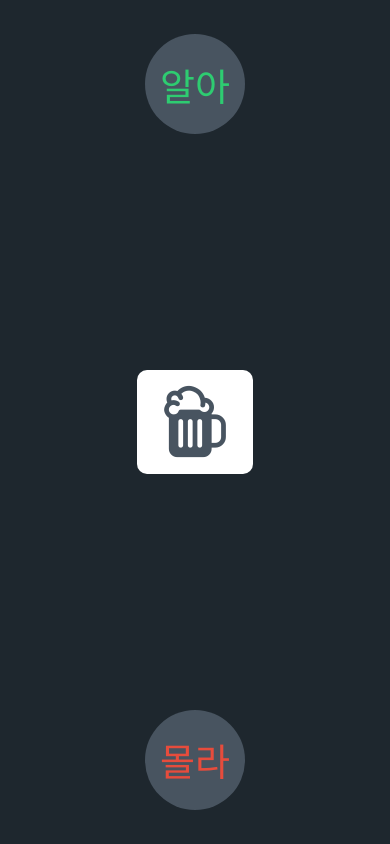
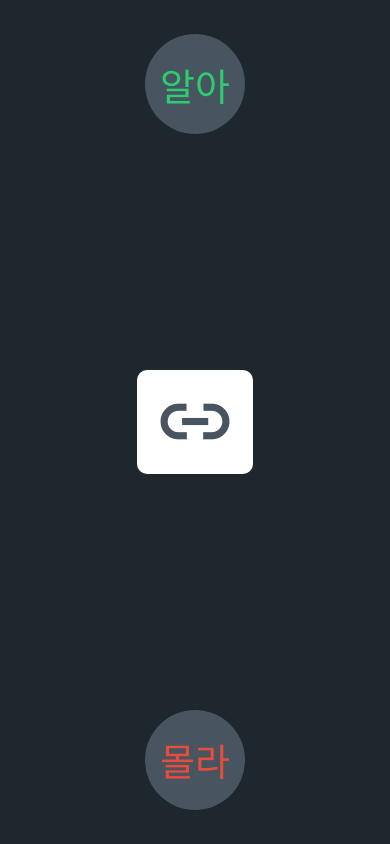
Before and after one commit to guamegi/langApp, a React Native app: screen / in a window 390 px wide. Built offline with nearby package versions, Linux system fonts and the light colour scheme.

Commit message:
card 제거 후, 재생성 애니메이션

```diff
--- a/App.js
+++ b/App.js
@@ -1,7 +1,8 @@
-import React, { useRef } from "react";
+import React, { useRef, useState } from "react";
 import styled from "styled-components/native";
 import { Ionicons } from "@expo/vector-icons";
 import { Animated, Easing, PanResponder, View } from "react-native";
+import icons from "./icons";
 
 const BLACK_COLOR = "#1e272e";
 const GREY = "#485460";
@@ -105,13 +106,28 @@
               easing: Easing.linear,
               useNativeDriver: true,
             }),
-          ]).start();
+          ]).start(nextIcon);
         } else {
           Animated.parallel([onPressOut, goHome]).start();
         }
       },
     })
   ).current;
+
+  const [index, setIndex] = useState(0);
+  const nextIcon = () => {
+    setIndex((prev) => prev + 1);
+    Animated.parallel([
+      Animated.spring(scale, {
+        toValue: 1,
+        useNativeDriver: true,
+      }),
+      Animated.spring(opacity, {
+        toValue: 1,
+        useNativeDriver: true,
+      }),
+    ]).start();
+  };
 
   return (
     <Container>
@@ -132,7 +148,7 @@
             transform: [...position.getTranslateTransform(), { scale }],
           }}
         >
-          <Ionicons name="beer" color={GREY} size={76} />
+          <Ionicons name={icons[index]} color={GREY} size={76} />
         </IconCard>
       </Center>
       <Edge>
```
